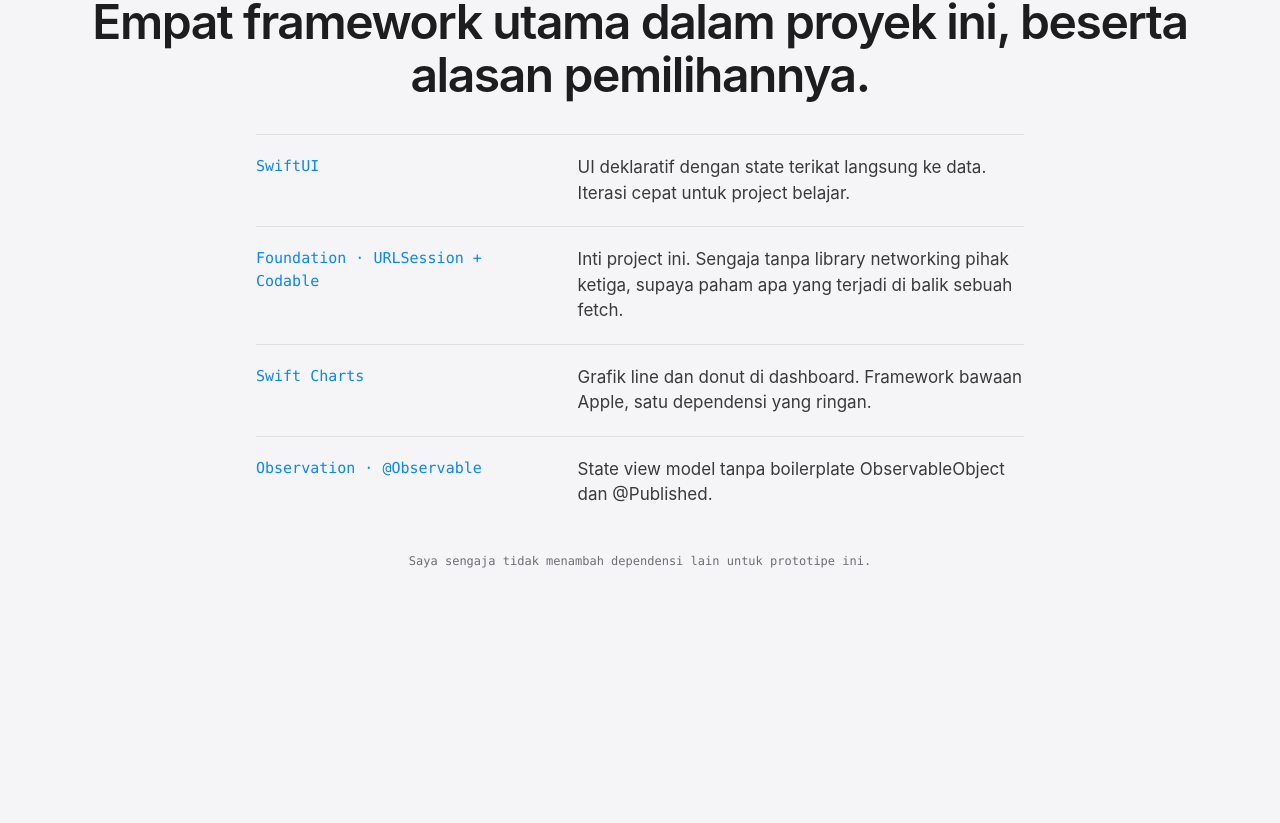
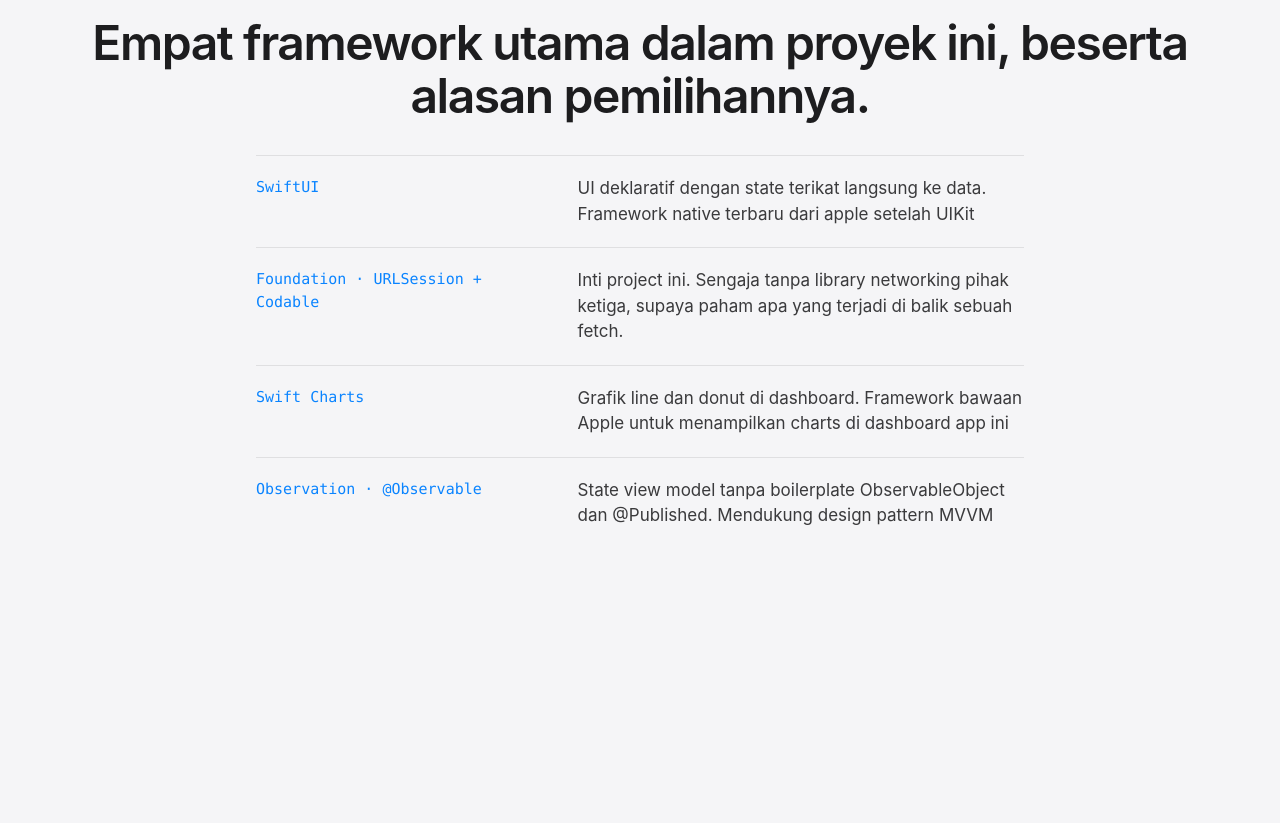
Before and after one commit to akhnafal-aban/akhnafal-aban.github.io, a React (Vite) app: page / in a window 1280 px wide. Shown: the part 3317-4140 px from the top of the page. Built offline with nearby package versions, Linux system fonts and the light colour scheme.

Commit message:
deck: gallery indicator = dots + page counter only, no blue bar

```diff
--- a/src/slides/TechStackSlide.tsx
+++ b/src/slides/TechStackSlide.tsx
@@ -4,7 +4,7 @@
 const stack = [
   {
     name: 'SwiftUI',
-    why: 'UI deklaratif dengan state terikat langsung ke data. Iterasi cepat untuk project belajar.',
+    why: 'UI deklaratif dengan state terikat langsung ke data. Framework native terbaru dari apple setelah UIKit',
   },
   {
     name: 'Foundation · URLSession + Codable',
@@ -12,11 +12,11 @@
   },
   {
     name: 'Swift Charts',
-    why: 'Grafik line dan donut di dashboard. Framework bawaan Apple, satu dependensi yang ringan.',
+    why: 'Grafik line dan donut di dashboard. Framework bawaan Apple untuk menampilkan charts di dashboard app ini',
   },
   {
     name: 'Observation · @Observable',
-    why: 'State view model tanpa boilerplate ObservableObject dan @Published.',
+    why: 'State view model tanpa boilerplate ObservableObject dan @Published. Mendukung design pattern MVVM',
   },
 ]
 
@@ -47,9 +47,6 @@
           </motion.div>
         ))}
       </div>
-      <p className="mt-6 text-center font-mono text-[12px] text-ink-3">
-        Saya sengaja tidak menambah dependensi lain untuk prototipe ini.
-      </p>
     </Slide>
   )
 }
--- a/src/slides/UIGallerySlide.tsx
+++ b/src/slides/UIGallerySlide.tsx
@@ -28,7 +28,6 @@
   const wrap = useRef<HTMLDivElement>(null)
   const track = useRef<HTMLDivElement>(null)
   const counter = useRef<HTMLSpanElement>(null)
-  const bar = useRef<HTMLDivElement>(null)
   const reduce = useReducedMotion()
 
   useEffect(() => {
@@ -38,7 +37,6 @@
       const frames = gsap.utils.toArray<HTMLElement>('.g-frame')
       const dots = gsap.utils.toArray<HTMLElement>('.g-dot')
       const counterEl = counter.current
-      const barEl = bar.current
       const dist = () => Math.max(trackEl.scrollWidth - window.innerWidth, 0)
       let lastActive = -1
 
@@ -54,7 +52,6 @@
           invalidateOnRefresh: true,
           onUpdate(self) {
             const p = Math.max(0, Math.min(1, self.progress))
-            if (barEl) gsap.set(barEl, { scaleX: p })
             const idx = Math.min(frames.length - 1, Math.round(p * (frames.length - 1)))
             if (idx !== lastActive) {
               lastActive = idx
@@ -128,13 +125,6 @@
                   <span key={s.caption} className="g-dot h-[5px] w-[5px] rounded-full bg-ink" />
                 ))}
               </div>
-              <div className="h-[3px] w-56 overflow-hidden rounded-full bg-ink/10">
-                <div
-                  ref={bar}
-                  className="h-full w-full origin-left rounded-full bg-ios-blue"
-                  style={{ transform: 'scaleX(0)' }}
-                />
-              </div>
             </>
           )}
         </div>
```
